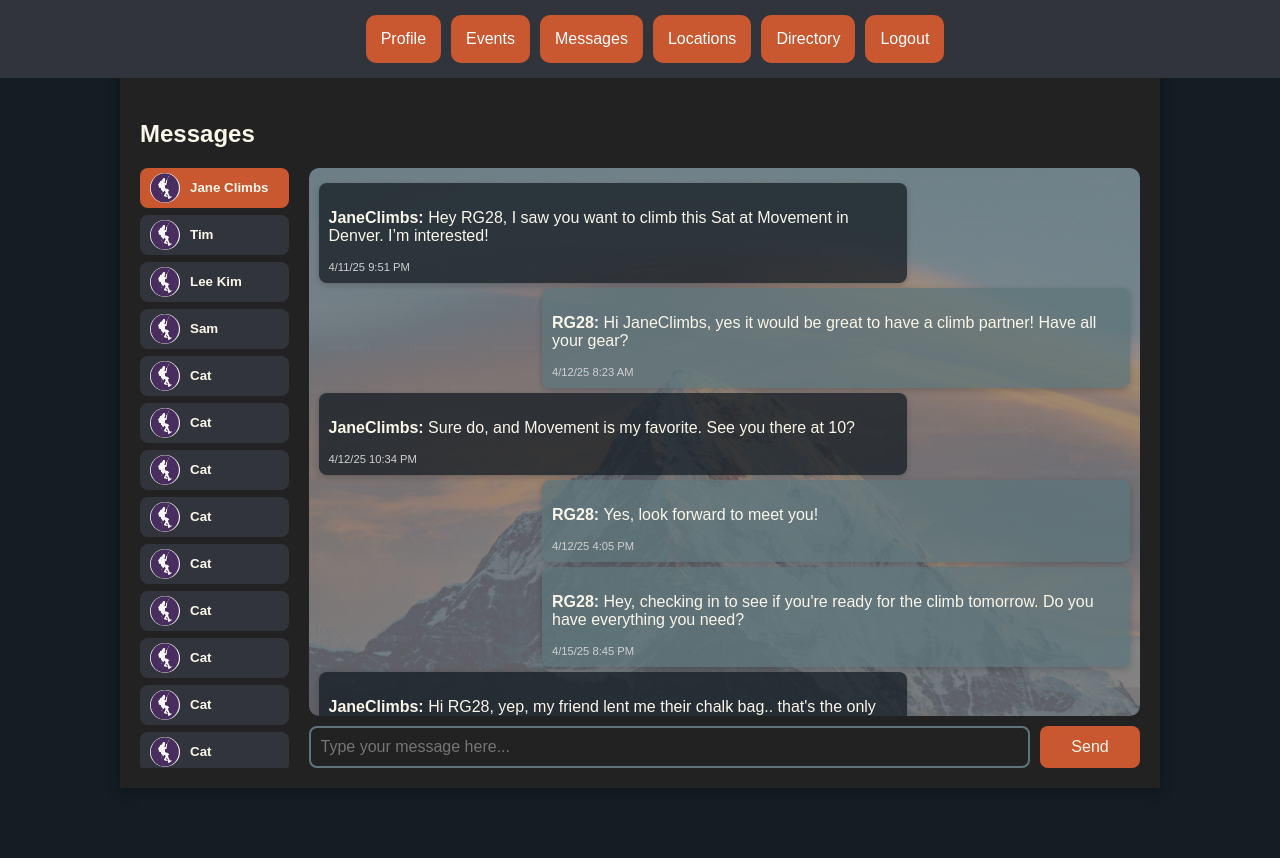
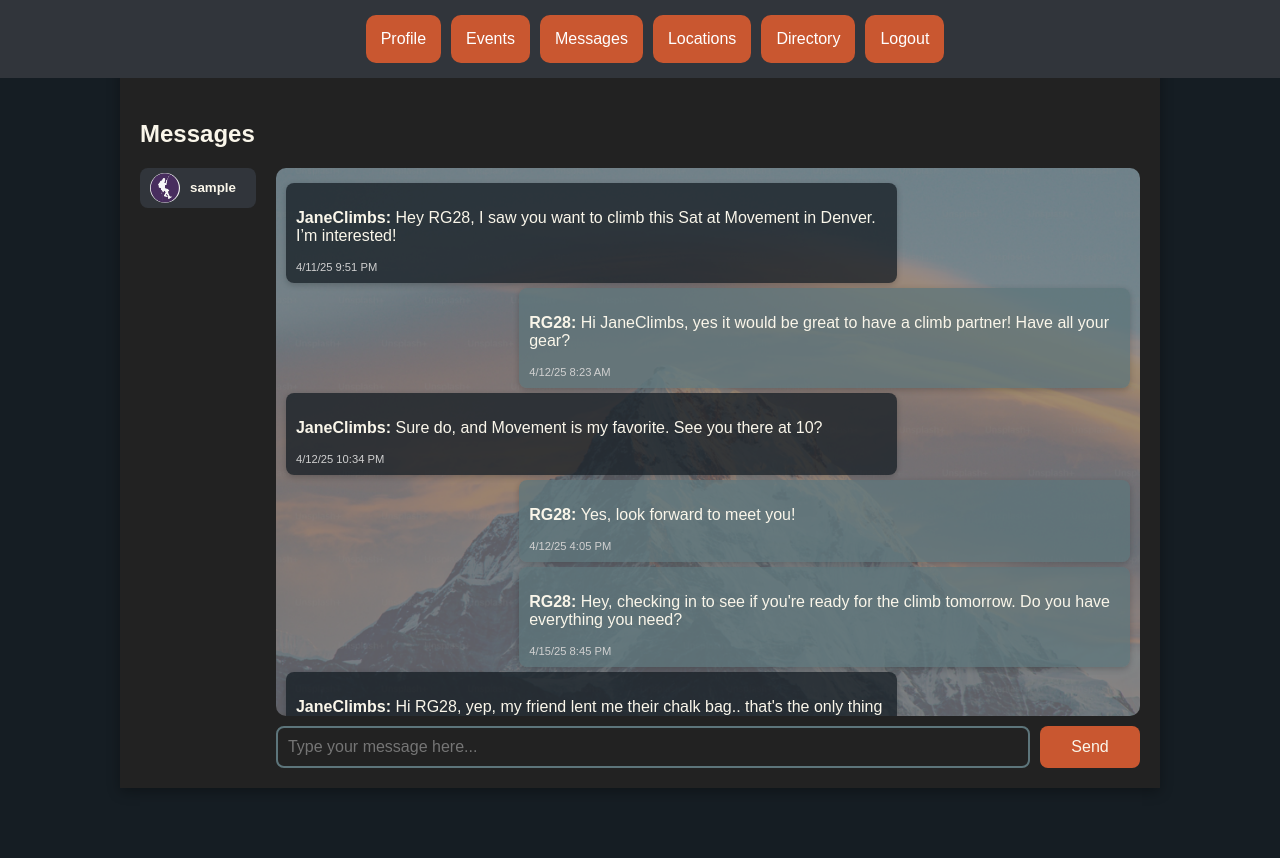
Before and after one commit to avery-mr/burndownForWhat, a Flask app: page /messages in a window 1280 px wide. Shown: the top 858 px of the page. Run offline with Flask 3, Linux system fonts and the light colour scheme; the visitor is signed in with stand-in values (Sample User, id 1); a database or web service that is not in the repository returns one stand-in record (values such as "Sample title"); some libraries are stand-ins or nearby versions.

Commit message:
updated messages so only buddies are loaded in friends list

```diff
--- a/app/app.py
+++ b/app/app.py
@@ -282,8 +282,27 @@ def messages():
 
     # AUTOSCROLL to bottom of chat/conversation so the most recent is displayed?
 
+    conn = get_connection()
+    cur = conn.cursor()
 
-    return render_template('messages.html')
+    #run through all rows in buddy list looking for any pair (user1, user2) that contains userID
+    cur.execute('''
+        SELECT FriendID FROM "Buddy" WHERE UserID = %s
+        UNION
+        SELECT UserID FROM "Buddy" WHERE FriendID = %s
+        ''', (userID, userID))
+    buddy_ids = {row[0] for row in cur.fetchall()}
+    print("buddy_ids:")
+    print(buddy_ids)
+
+    buddy_names =[]
+    for id in buddy_ids:
+        cur.execute('SELECT userid, username from "User" where userid = %s;', (id,))
+        buddy_names.append(cur.fetchone())
+
+    print(buddy_names[0])
+
+    return render_template('messages.html', buddy_names=buddy_names)
 
 
 
--- a/app/static/css/style.css
+++ b/app/static/css/style.css
@@ -379,6 +379,7 @@ select option {
 }
 
 .msg-chat-window {
+    height: 100%;
     flex: 1;
     overflow-y: auto;
     flex-direction: column;
--- a/app/templates/messages.html
+++ b/app/templates/messages.html
@@ -9,66 +9,20 @@
 </div>
 <div class="msg-page-container">
     <div class="msg-buddies-container">
-        <button class="msg-buddy-btn selected">
-            <img src="static/img/user_icon.png" alt="user" />
-            <span>Jane Climbs</span>
-        </button>
+        {% for buddy in buddy_names %}
+            <form method="POST" action="{{ url_for('messages') }}">
+                <input type="hidden" name="friend-id" value="{{ buddy[0] }}">
+                <button type="submit" class="msg-buddy-btn">
+                    <img src="{{ url_for('static', filename='img/user_icon.png')}}">
+                    <span>{{ buddy[1] }}</span>
+                </button>
+            </form>
+        {% endfor %}
+<!--
         <button class="msg-buddy-btn">
             <img src="static/img/user_icon.png" alt="user" />
             <span>Tim</span>
-        </button>
-        <button class="msg-buddy-btn">
-            <img src="static/img/user_icon.png" alt="user" />
-            <span>Lee Kim</span>
-        </button>
-        <button class="msg-buddy-btn">
-            <img src="static/img/user_icon.png" alt="user" />
-            <span>Sam</span>
-        </button>
-        <button class="msg-buddy-btn">
-            <img src="static/img/user_icon.png" alt="user" />
-            <span>Cat</span>
-        </button>
-        <button class="msg-buddy-btn">
-            <img src="static/img/user_icon.png" alt="user" />
-            <span>Cat</span>
-        </button>
-
-        <button class="msg-buddy-btn">
-            <img src="static/img/user_icon.png" alt="user" />
-            <span>Cat</span>
-        </button>
-
-        <button class="msg-buddy-btn">
-            <img src="static/img/user_icon.png" alt="user" />
-            <span>Cat</span>
-        </button>
-
-        <button class="msg-buddy-btn">
-            <img src="static/img/user_icon.png" alt="user" />
-            <span>Cat</span>
-        </button>
-
-        <button class="msg-buddy-btn">
-            <img src="static/img/user_icon.png" alt="user" />
-            <span>Cat</span>
-        </button>
-        <button class="msg-buddy-btn">
-            <img src="static/img/user_icon.png" alt="user" />
-            <span>Cat</span>
-        </button>
-        <button class="msg-buddy-btn">
-            <img src="static/img/user_icon.png" alt="user" />
-            <span>Cat</span>
-        </button>
-        <button class="msg-buddy-btn">
-            <img src="static/img/user_icon.png" alt="user" />
-            <span>Cat</span>
-        </button>
-        <button class="msg-buddy-btn">
-            <img src="static/img/user_icon.png" alt="user" />
-            <span>Cat</span>
-        </button>
+        </button> -->
 
     </div>
     <div class="msg-chat-container">
```
